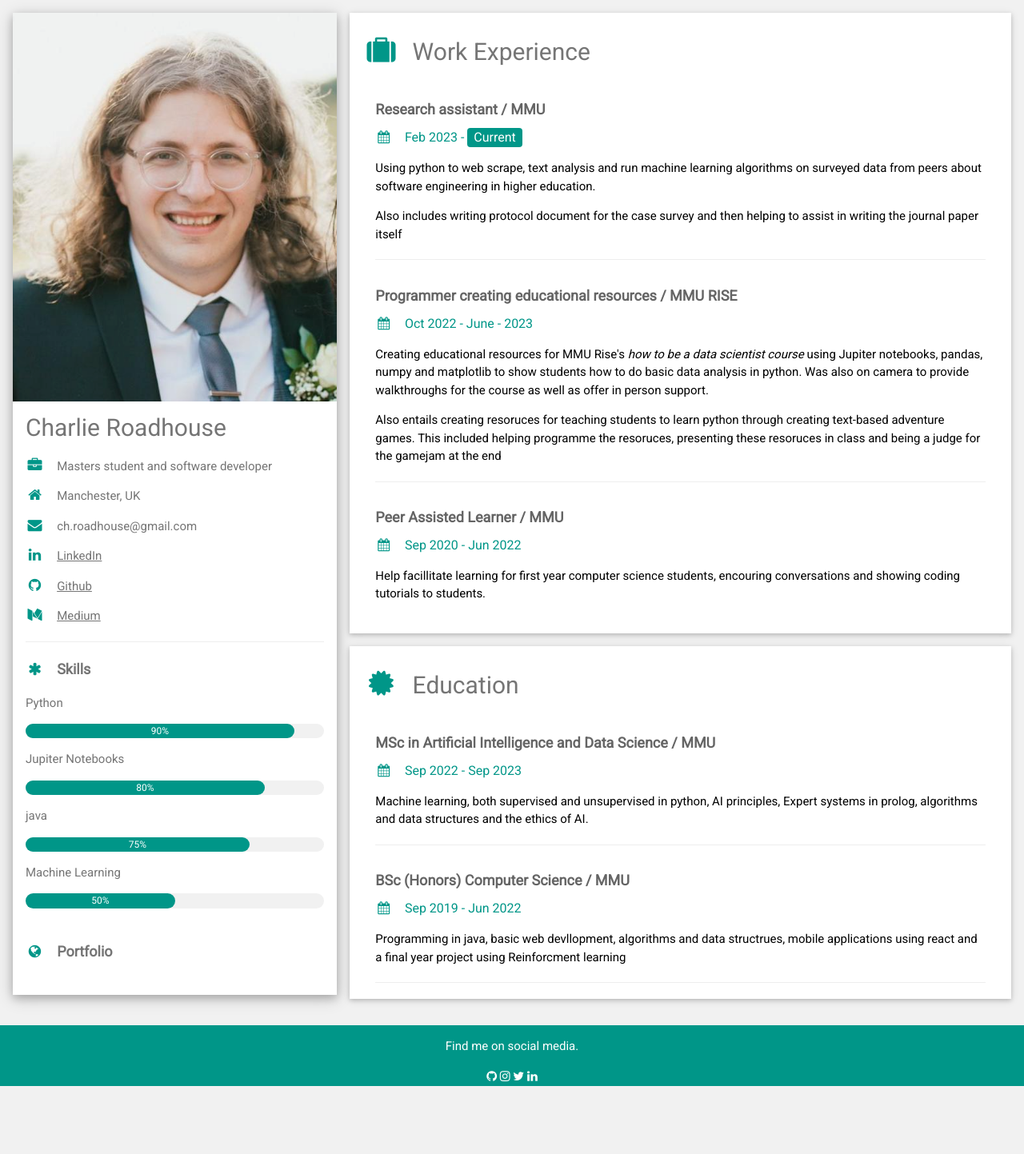
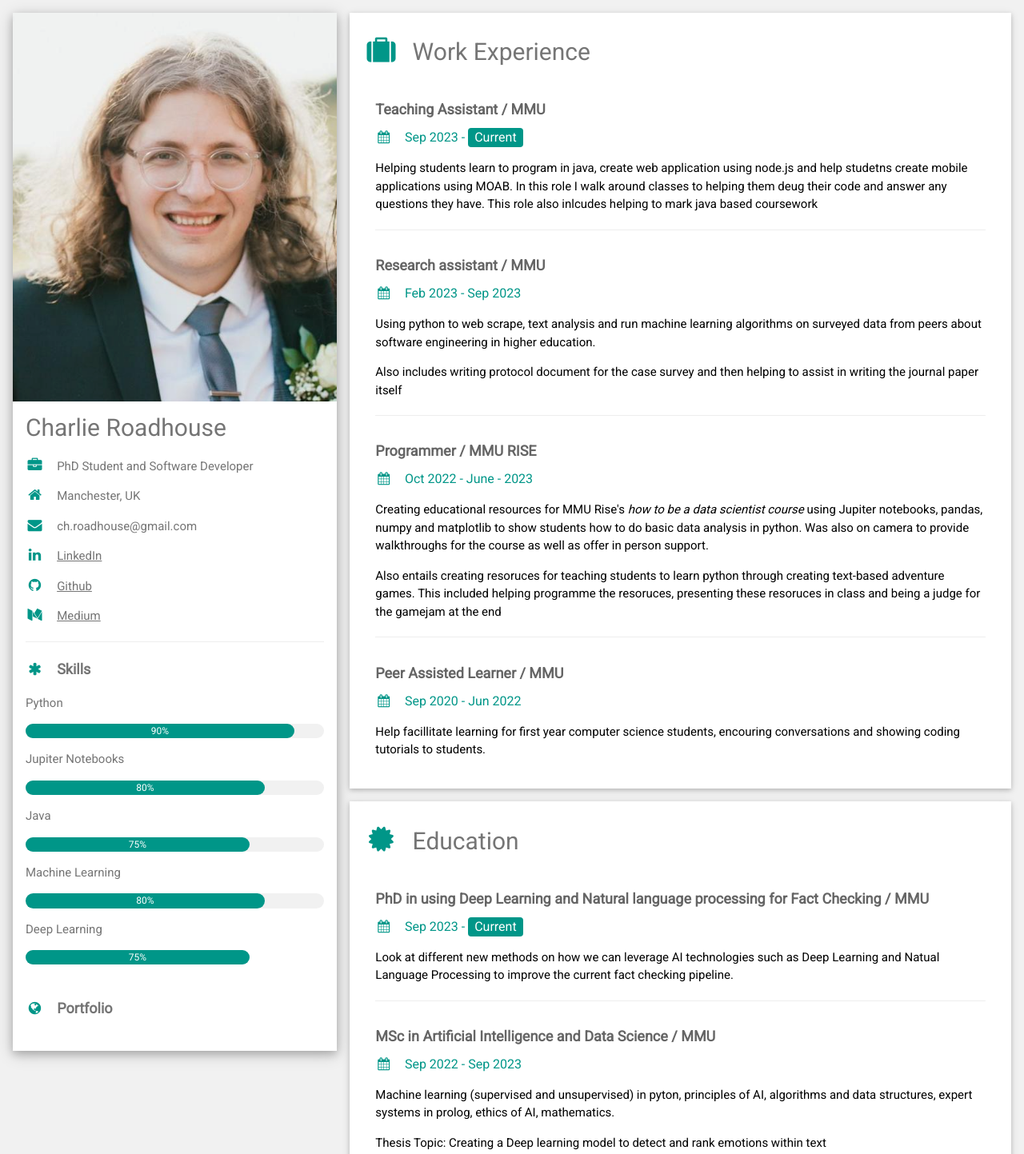
Before and after one commit to chroadhouse/ResumeWebsite, a plain HTML site: page index.html in a window 1280 px wide. Shown: the top 1443 px of the page at 80% size. Before the commit the page ends 1358 px from the top, so only its background shows below. Drawn offline with Linux system fonts and the light colour scheme.

Commit message:
Updated Content
Content has been added and changed to make the site align with my current working and education experience.

```diff
--- a/index.html
+++ b/index.html
@@ -35,15 +35,14 @@
 
                 <div class="w3-white w3-text-grey w3-card-4">
                     <div class="w3-display-container">
-                        <img src="assests/img/tempImage.png" style="width:100%" alt="Avatar">
+                        <img src="assests/img/face.png" style="width:100%" alt="Avatar">
                         <div class="w3-display-bottomleft w3-container w3-text-black">
 
                         </div>
                     </div>
                     <div class="w3-container">
                         <h2>Charlie Roadhouse</h2>
-                        <p><i class="fa fa-briefcase fa-fw w3-margin-right w3-large w3-text-teal"></i>Masters student
-                            and software developer</p>
+                        <p><i class="fa fa-briefcase fa-fw w3-margin-right w3-large w3-text-teal"></i>PhD Student and Software Developer</p>
                         <p><i class="fa fa-home fa-fw w3-margin-right w3-large w3-text-teal"></i>Manchester, UK</p>
                         <p><i
                                 class="fa fa-envelope fa-fw w3-margin-right w3-large w3-text-teal"></i>ch.roadhouse@gmail.com
@@ -69,13 +68,17 @@
                                 <div class="w3-center w3-text-white">80%</div>
                             </div>
                         </div>
-                        <p>java</p>
+                        <p>Java</p>
                         <div class="w3-light-grey w3-round-xlarge w3-small">
                             <div class="w3-container w3-center w3-round-xlarge w3-teal" style="width:75%">75%</div>
                         </div>
                         <p>Machine Learning</p>
                         <div class="w3-light-grey w3-round-xlarge w3-small">
-                            <div class="w3-container w3-center w3-round-xlarge w3-teal" style="width:50%">50%</div>
+                            <div class="w3-container w3-center w3-round-xlarge w3-teal" style="width:80%">80%</div>
+                        </div>
+                        <p>Deep Learning</p>
+                        <div class="w3-light-grey w3-round-xlarge w3-small" style="width: 75%;">
+                            <div class="w3-container w3-center w3-round-xlarge w3-teal">75%</div>
                         </div>
                         <br>
 
@@ -98,17 +101,23 @@
                             class="fa fa-suitcase fa-fw w3-margin-right w3-xxlarge w3-text-teal"></i>Work Experience
                     </h2>
                     <div class="w3-container">
-                        <h5 class="w3-opacity"><b>Research assistant / MMU</b></h5>
-                        <h6 class="w3-text-teal"><i class="fa fa-calendar fa-fw w3-margin-right"></i>Feb 2023 -
+                        <h5 class="w3-opacity"><b>Teaching Assistant / MMU</b></h5>
+                        <h6 class="w3-text-teal"><i class="fa fa-calendar fa-fw w3-margin-right"></i>Sep 2023 -
                             <span class="w3-tag w3-teal w3-round">Current</span>
                         </h6>
+                        <p>Helping students learn to program in java, create web application using node.js and help studetns create mobile applications using MOAB. In this role I walk around classes to helping them deug their code and answer any questions they have. This role also inlcudes helping to mark java based coursework</p>
+                        <hr>
+                    </div>
+                    <div class="w3-container">
+                        <h5 class="w3-opacity"><b>Research assistant / MMU</b></h5>
+                        <h6 class="w3-text-teal"><i class="fa fa-calendar fa-fw w3-margin-right"></i>Feb 2023 - Sep 2023</h6>
                         <p>Using python to web scrape, text analysis and run machine learning algorithms on surveyed
                             data from peers about software engineering in higher education.</p>
                         <p>Also includes writing protocol document for the case survey and then helping to assist in writing the journal paper itself</p>
                         <hr>
                     </div>
                     <div class="w3-container">
-                        <h5 class="w3-opacity"><b>Programmer creating educational resources / MMU RISE</b></h5>
+                        <h5 class="w3-opacity"><b>Programmer / MMU RISE</b></h5>
                         <h6 class="w3-text-teal"><i class="fa fa-calendar fa-fw w3-margin-right"></i>Oct 2022 - June - 2023
                         </h6>
                         <p>Creating educational resources for MMU Rise's <em>how to be a data scientist course</em>
@@ -131,21 +140,29 @@
                 <div class="w3-container w3-card w3-white">
                     <h2 class="w3-text-grey w3-padding-16"><i
                             class="fa fa-certificate fa-fw w3-margin-right w3-xxlarge w3-text-teal"></i>Education</h2>
+                            <div class="w3-container">
+                                <h5 class="w3-opacity"><b>PhD in using Deep Learning and Natural language processing for Fact Checking / MMU</b></h5>
+                                <h6 class="w3-text-teal"><i class="fa fa-calendar fa-fw w3-margin-right"></i>Sep 2023 - <span class="w3-tag w3-teal w3-round">Current</span>
+                                </h6>
+                                <p>Look at different new methods on how we can leverage AI technologies such as Deep Learning and Natual Language Processing to improve the current fact checking pipeline.</p>
+                                <hr>
+                            </div>
                     <div class="w3-container">
                         <h5 class="w3-opacity"><b>MSc in Artificial Intelligence and Data Science / MMU</b></h5>
                         <h6 class="w3-text-teal"><i class="fa fa-calendar fa-fw w3-margin-right"></i>Sep 2022 - Sep 2023
                         </h6>
-                        <p>Machine learning, both supervised and unsupervised in python, AI principles, Expert systems
-                            in prolog, algorithms and data structures and the ethics of AI.
+                        <p>
+                            Machine learning (supervised and unsupervised) in pyton, principles of AI, algorithms and data structures, expert systems in prolog, ethics of AI, mathematics.
                         </p>
+                        <p>Thesis Topic: Creating a Deep learning model to detect and rank emotions within text</p>
                         <hr>
                     </div>
                     <div class="w3-container">
                         <h5 class="w3-opacity"><b>BSc (Honors) Computer Science / MMU</b></h5>
                         <h6 class="w3-text-teal"><i class="fa fa-calendar fa-fw w3-margin-right"></i>Sep 2019 - Jun 2022
                         </h6>
-                        <p>Programming in java, basic web devllopment, algorithms and data structrues, mobile
-                            applications using react and a final year project using Reinforcment learning</p>
+                        <p>Object Orinetated programming in java, Web debelopment, algorithms and data strutures, mobile development, source control, intro to artifical intelligence, compilers and programming principles.</p>
+                        <p>Final Year Topic: Using a Reinforcement learning algorthim to play the game of checkers</p>
                         <hr>
                     </div>
                 </div>
```
Also changed, not shown: assests/img/face.png (renamed from assests/img/tempImage.png), 4 other files.
